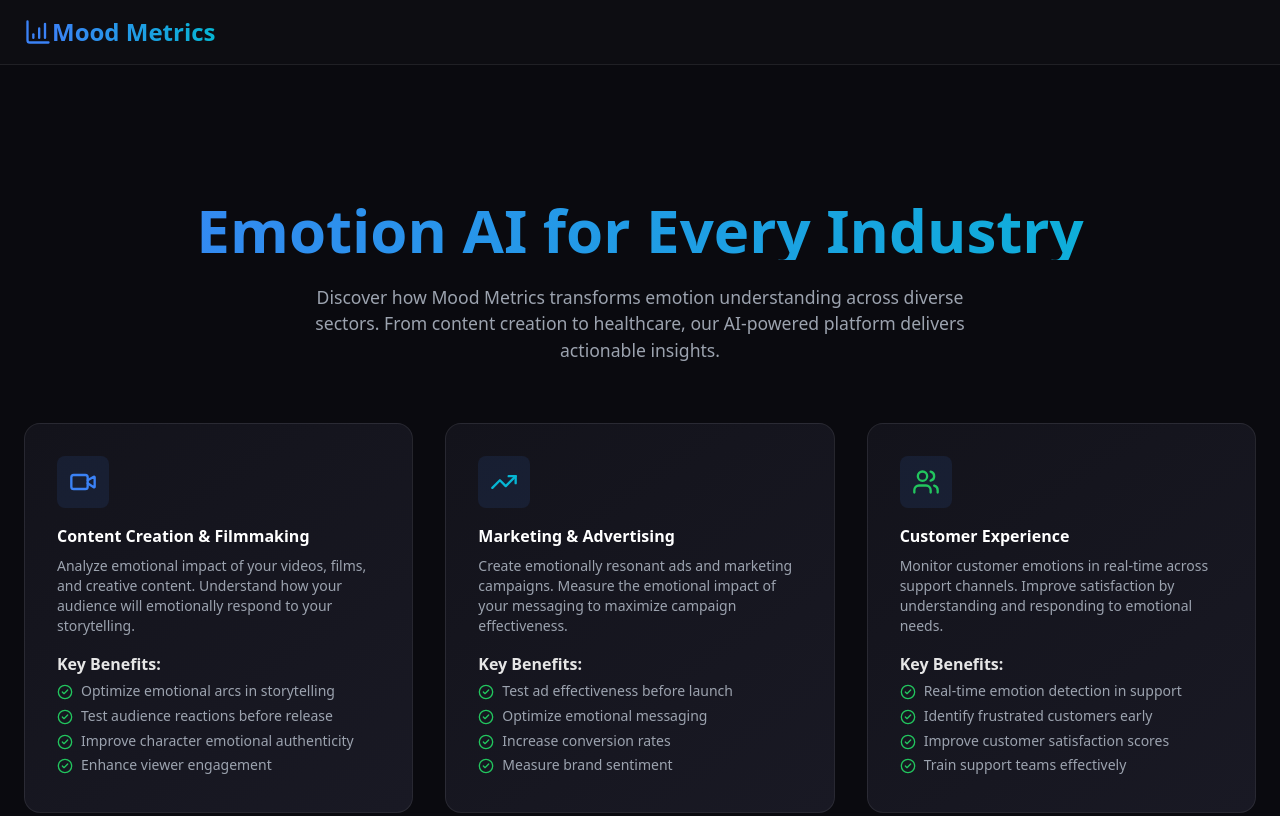
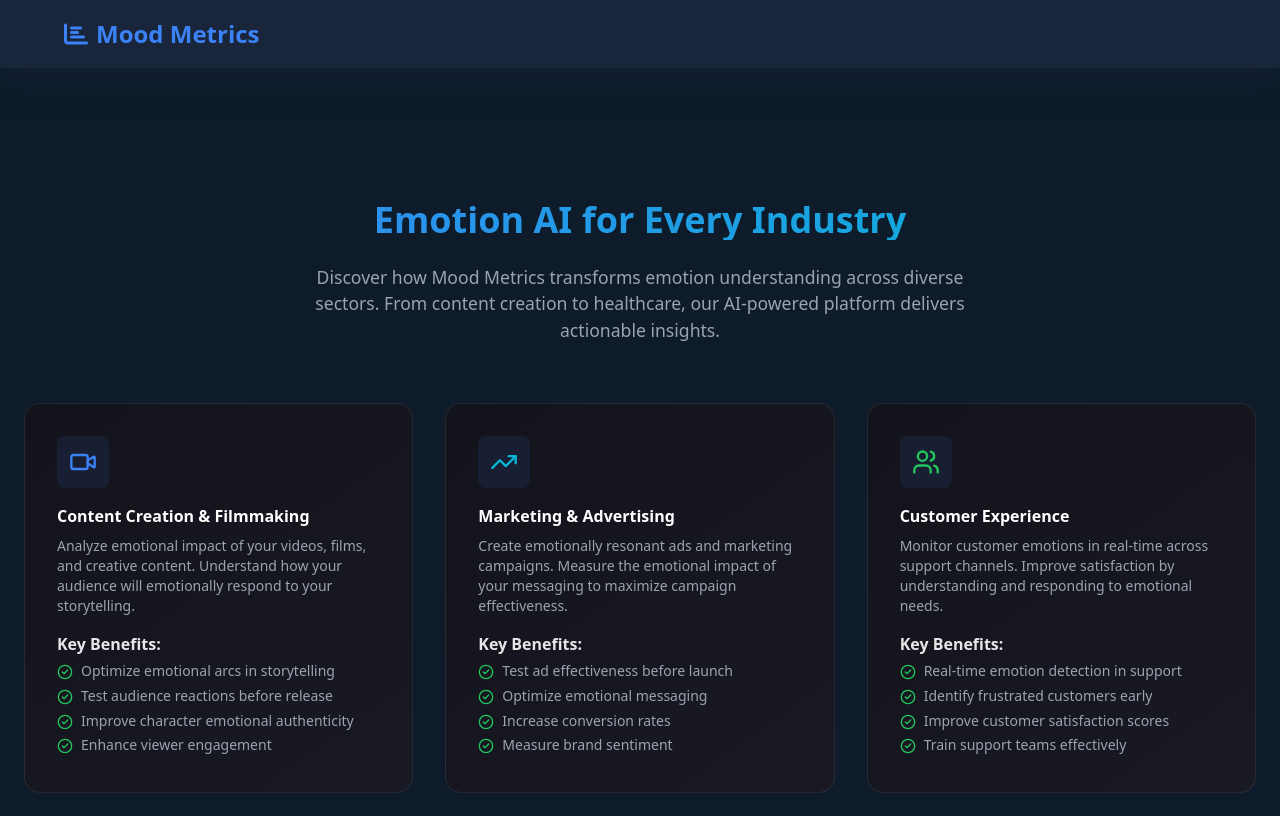
Before and after one commit to PranayaaMansani/AAC-ML, a plain HTML site: page frontend/usecases.html in a window 1280 px wide. Shown: the top 816 px of the page. Drawn offline with nearby package versions, Linux system fonts and the light colour scheme.

Commit message:
Update usecases.html

```diff
--- a/frontend/usecases.html
+++ b/frontend/usecases.html
@@ -6,11 +6,12 @@
   <title>Mood Metrics – Emotion AI Use Cases</title>
   <script src="https://cdn.tailwindcss.com"></script>
   <script src="https://unpkg.com/lucide@latest"></script>
+  <link rel="stylesheet" href="https://cdnjs.cloudflare.com/ajax/libs/font-awesome/6.4.0/css/all.min.css"/>
 
   <style>
     /* ===== Base Reset ===== */
     * {margin:0;padding:0;box-sizing:border-box;}
-    body {background:#0a0a0f;color:#e6e6e6;overflow-x:hidden;font-family:ui-sans-serif,system-ui,-apple-system,BlinkMacSystemFont,"Segoe UI",Roboto,"Helvetica Neue",Arial;}
+    body {background:#0D1B2A;color:#e6e6e6;overflow-x:hidden;font-family:ui-sans-serif,system-ui,-apple-system,BlinkMacSystemFont,"Segoe UI",Roboto,"Helvetica Neue",Arial;}
     a{text-decoration:none;color:inherit;}
     .container{max-width:1200px;margin:0 auto;padding:0 1.5rem;}
 
@@ -40,6 +41,22 @@
     .hero{text-align:center;padding:100px 0 60px;}
     .hero p{font-size:1.1rem;color:#9ca3af;max-width:700px;margin:0 auto;}
 
+    /* ===== Navbar Styles from Landing page ===== */
+    nav {
+      position: fixed; top:0; width:100%; background: rgba(27,38,59,0.95); padding:1rem 0;
+      z-index:100; display: flex; justify-content: center; box-shadow: 0 10px 30px rgba(27,38,59,0.5);
+    }
+    nav .nav-container { width: 100%; display: flex; justify-content: space-between; align-items: center; max-width:1200px; }
+    .logo { display:flex; align-items:center; font-size:1.5rem; font-weight:bold; cursor:pointer; }
+    .logo i { margin-right:0.5rem; }
+    .nav-links { display:flex; gap:1rem; align-items:center; }
+    .btn {
+      padding:0.5rem 1rem; border-radius:0.75rem; font-weight:bold; transition:0.3s; border:2px solid #007FFF; cursor:pointer; background:transparent; color:#007FFF;
+    }
+    .btn.primary { background:#007FFF; color:#fff; }
+    .btn:hover { background:#007FFF; color:#fff; }
+    .btn.primary:hover { background:#AB4DFF; }
+
     /* ===== Cards ===== */
     .grid{display:grid;gap:2rem;}
     @media(min-width:768px){.grid-2{grid-template-columns:repeat(2,1fr);} }
@@ -66,25 +83,22 @@
 </head>
 <body>
 
-  <!-- ===== Header ===== -->
-  <header class="glass-effect">
-    <div class="container nav-container">
-      <div class="flex items-center">
-        <i data-lucide="bar-chart-4" class="text-primary w-7 h-7"></i>
-        <span class="gradient-text font-extrabold text-2xl md:text-1xl lg:text-1xl font-bold text-white">Mood Metrics</span>
+  <!-- ===== Navbar from Landing page ===== -->
+  <nav>
+    <div class="nav-container container">
+      <div class="logo" onclick="window.location.href='landing.html';"style="color:#3b82f6;">
+        <i class="fas fa-chart-bar"></i> Mood Metrics
       </div>
 
-
     </div>
-  </header>
+  </nav>
 
   <main>
     <!-- ===== Hero Section ===== -->
     <section class="hero fade-up">
-     <h1 class="gradient-text font-extrabold text-6xl md:text-7xl lg:text-6xl">
-  Emotion AI for Every Industry
-</h1><br>
-
+      <h1 class="gradient-text font-extrabold text-6xl md:text-5xl lg:text-4xl">
+        Emotion AI for Every Industry
+      </h1><br>
       <p>Discover how Mood Metrics transforms emotion understanding across diverse sectors. From content creation to healthcare, our AI-powered platform delivers actionable insights.</p>
     </section>
 
@@ -97,7 +111,7 @@
     <section class="fade-up bg-gray-900/30 py-20 mt-20">
       <div class="container">
         <div class="text-center mb-8">
-          <h2 class="font-bold">Trusted Across Industries</h2>
+          <h2 class="font-bold text-2xl">Trusted Across Industries</h2>
           <p class="text-muted-foreground">Leading organizations rely on Mood Metrics to understand emotions and drive results</p>
         </div>
         <div class="stats font-semibold">
@@ -133,7 +147,6 @@
         </div>
         <div>
           <h4 class="font-semibold mb-3 text-white">Product</h4>
-
         </div>
         <div>
           <h4 class="font-semibold mb-3 text-white">Company</h4>
```
